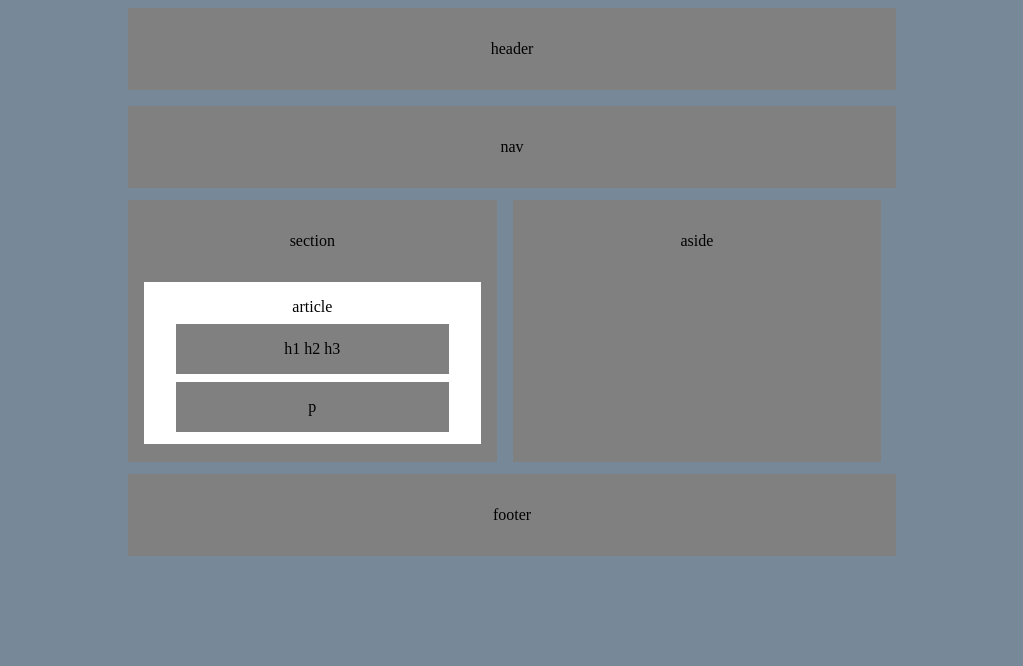
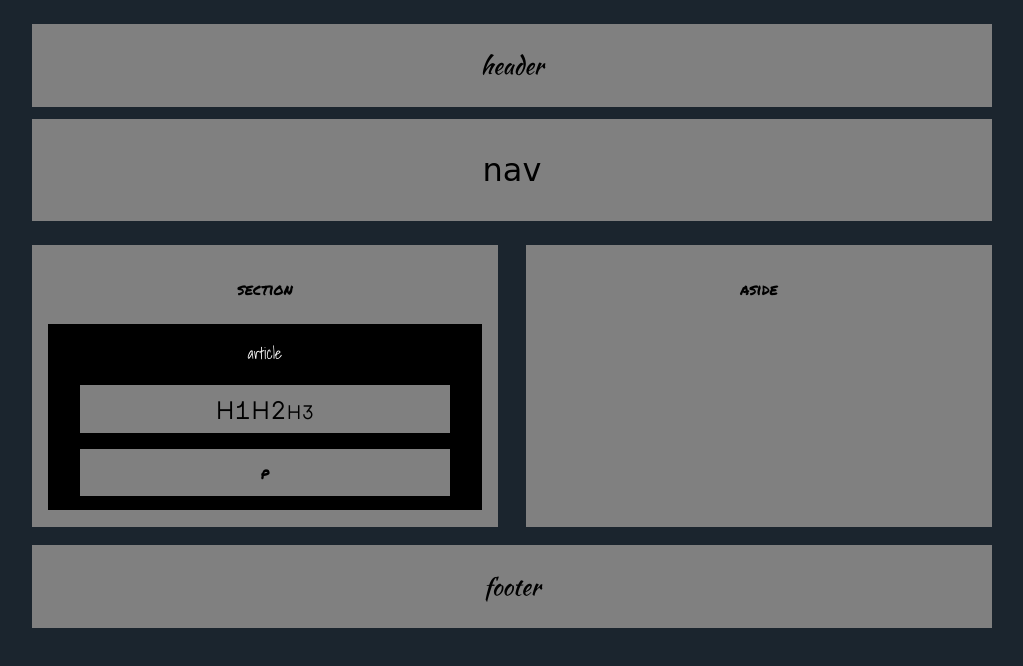
Before and after one commit to TashaShrader/HW-Wireframe, a plain HTML site: page index.html in a window 1280 px wide. Shown: the whole page, without its empty margins (128-1151 px from the left). Drawn offline with Linux system fonts and the light colour scheme; a web font is replaced by a local one.

Commit message:
<COMMENT>

```diff
--- a/index.html
+++ b/index.html
@@ -5,15 +5,18 @@
     <meta charset="UTF-8">
     <title>HW-Wireframe</title>
     <link rel="stylesheet" type="text/css" href="style.css">
+    <link href="https://fonts.googleapis.com/css?family=Amatic+SC|Kaushan+Script|Libre+Barcode+128+Text|Major+Mono+Display|Permanent+Marker|Shadows+Into+Light" rel="stylesheet">
+
 </head>
 
 <body>
+
+
     <header id="first">header
     </header>
 
-    <p id="two">nav
-
-    </p>
+    <nav id="two">nav
+    </nav>
 
 
     <section id="first-section">
@@ -22,18 +25,22 @@
             </div>
         </section>
 
-        <div id="arty">article
-        </div>
-        <div id="h123">h1 h2 h3</div>
-        <div id="party">p</div>
+        <article id="arty">article
+        </article>
+        <header id="h123">
+            <h1>h1</h1><h2>h2</h2><h3>h3</h3>
+        </header>
+        <p id="party">p</p>
 
     </section>
 
+
     <section id="second-section">
-        <div id="side">aside
-        </div>
+        <aside id="side">aside
+        </aside>
 
     </section>
+
 
     <footer id="end">footer</footer>
 
--- a/style.css
+++ b/style.css
@@ -1,73 +1,96 @@
 body {
-    text-size-adjust: 14px;
     text-align: center;
-    background: lightslategray;
-    margin-left: 20%;
-    margin-right: 20%;
-}
+    background: rgb(27, 37, 46);
+    width: 960px;
+    margin: auto;
+    }
+
+
 
 #first {
     background: grey;
-    padding-top: 2em;
-    padding-bottom: 2em;
-    margin-bottom: .75em;
+    padding-top: 1em;
+    padding-bottom: 1em;
+    margin-bottom: .4em;
+    font-family: 'Kaushan Script', cursive;
+    font-size: 1.5em;
+    float: left;
+    width: 100%;
+    margin-bottom: .5em;
+    margin-top: 1em;
 }
 
 #two {
     background: grey;
-    padding-top: 2em;
-    padding-bottom: 2em;
+    padding-top: 1em;
+    padding-bottom: 1em;
+    margin-bottom: .6em;
+    font-family: 'Libre Barcode 128 Text', cursive;
+    font-size: 2em;
+    width: 100%;
+    float: left;
     margin-bottom: .75em;
+
 }
 
 #first-section {
     float: left;
-    width: 48%;
-    height: 230px;
+    width: 466px;
+    height: 250px;
     background: grey;
-    margin-right: 1em;
     padding-top: 2em;
+    font-family: 'Permanent Marker', cursive;
+
 }
 
 #second-section {
     overflow: hidden;
-    width: 48%;
-    height: 230px;
+    float: right;
+    width: 466px;
+    height: 250px;
     background: grey;
-    margin-left: 1em;
     padding-top: 2em;
+    font-family: 'Permanent Marker', cursive;
 }
 
 #arty {
     position: relative;
-    background: white;
+    background: black;
+    color: white;
     padding-top: 1em;
-    padding-bottom: 8em;
+    padding-bottom: 9em;
     text-align: center;
-    bottom: -2em;
-    left: 1em;
-    margin-right: 2em;
+    bottom: -1.5em;
+    margin-right: 1em;
+    margin-left: 1em;
+    font-family: 'Shadows Into Light', cursive;
+
+}
+
+h1, h2, h3 {
+    display:inline;
 }
 
 #h123 {
     position: relative;
     background: grey;
-    padding-top: 1em;
-    padding-bottom: 1em;
+    padding-top: .75em;
+    padding-bottom: .75em;
     text-align: center;
-    bottom: 5.5em;
+    bottom: 6.3em;
     left: 3em;
     margin-right: 6em;
-    bold
+    font-family: 'Major Mono Display', monospace;
+    font-weight: bold;
 }
 
 #party {
     position: relative;
     background: grey;
-    padding-top: 1em;
-    padding-bottom: 1em;
+    padding-top: .75em;
+    padding-bottom: .75em;
     text-align: center;
-    bottom: 5em;
+    bottom: 6.3em;
     left: 3em;
     margin-right: 6em;
 }
@@ -75,7 +98,21 @@ body {
 
 #end {
     background: grey;
-    padding-top: 2em;
-    padding-bottom: 2em;
+    padding-top: 1em;
+    padding-bottom: 1em;
+    font-family: 'Kaushan Script', cursive;
+    font-size: 1.5em;
+    float: left;
+    width:  100%;
     margin-top: .75em;
 }
+
+
+
+
+
+
+font-family: 'Libre Barcode 128 Text', cursive;
+font-family: 'Shadows Into Light', cursive;
+font-family: 'Amatic SC', cursive;
+font-family: 'Permanent Marker', cursive;
```
Also changed, not shown: profile.html (deleted), profilestyle.css (deleted).
